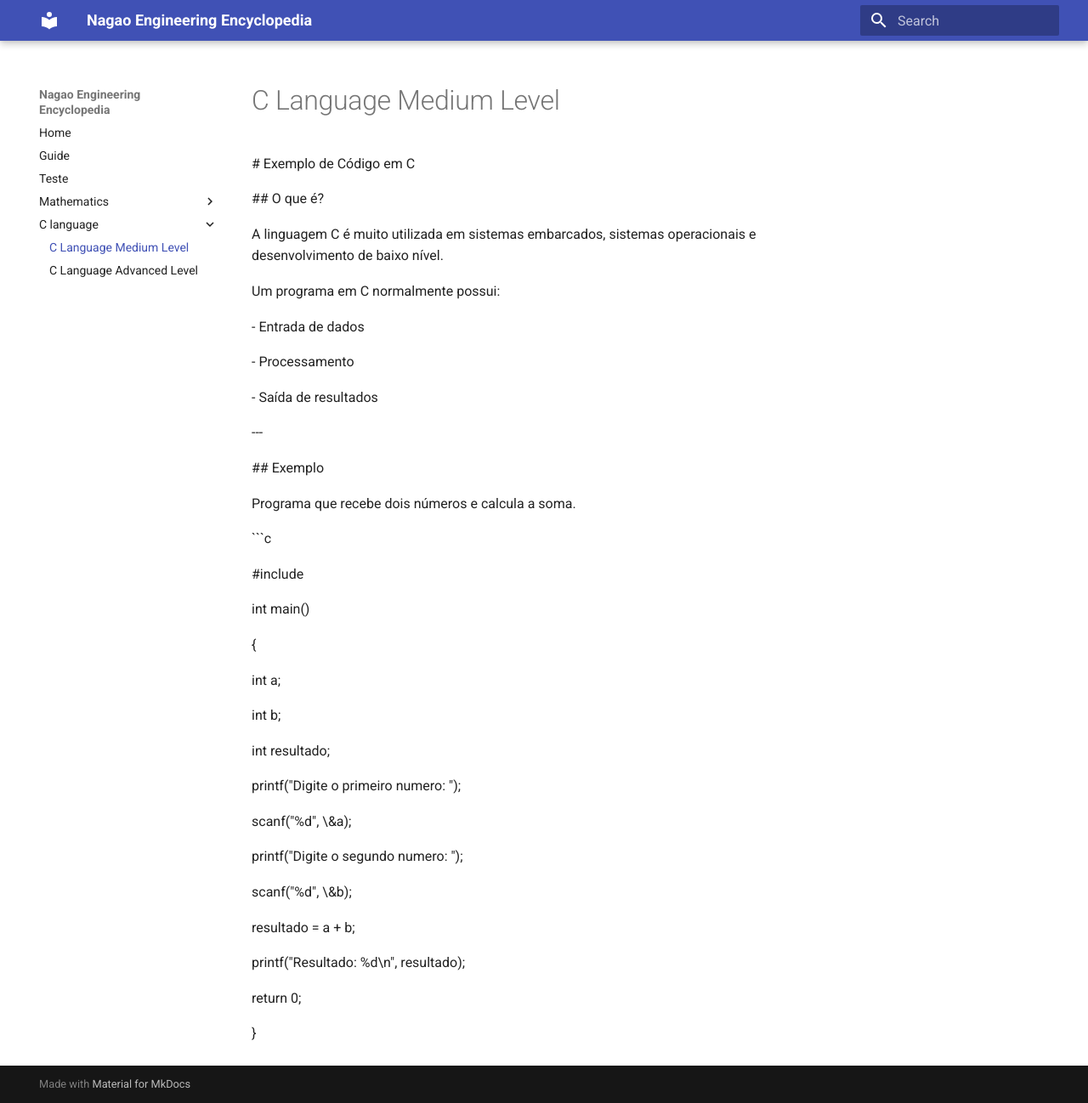
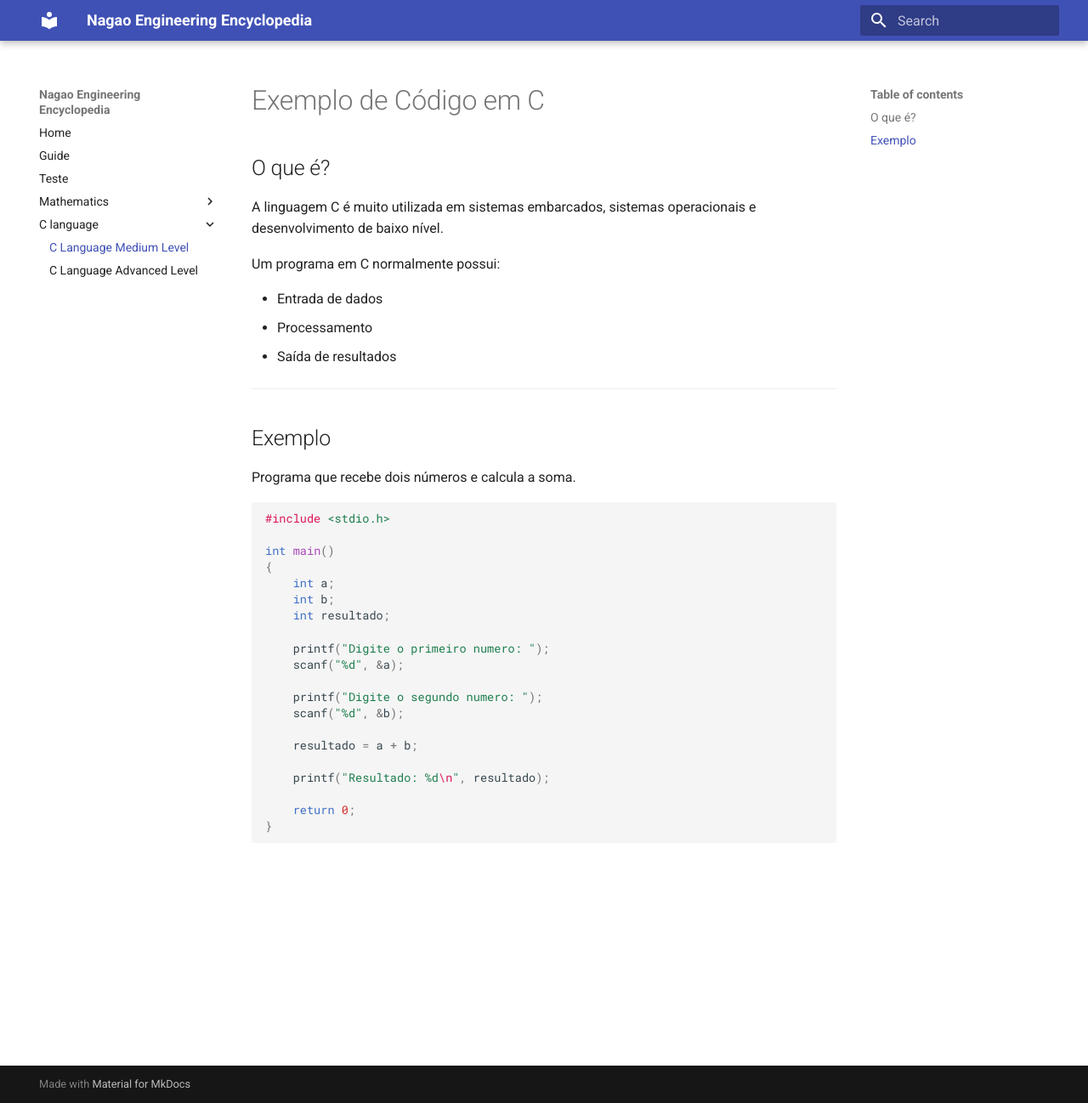
Before and after one commit to NagaoVictor/nagao-engineering, an MkDocs documentation site: the page built from docs/clang/medium.md, in a window 1280 px wide and 1298 px high. Shown: the whole window at 85% size. Built offline with MkDocs 1.6.1 and Material for MkDocs 9.7.7, drawn with Linux system fonts in a browser that asks for light colours; some of the changed lines change nothing that is shown.

Commit message:
Update medium.md

````diff
--- a/docs/clang/medium.md
+++ b/docs/clang/medium.md
@@ -1,77 +1,40 @@
-\# Exemplo de Código em C
+# Exemplo de Código em C
 
-
-
-\## O que é?
-
-
+## O que é?
 
 A linguagem C é muito utilizada em sistemas embarcados, sistemas operacionais e desenvolvimento de baixo nível.
 
-
-
 Um programa em C normalmente possui:
 
+- Entrada de dados
+- Processamento
+- Saída de resultados
 
+---
 
-\- Entrada de dados
-
-\- Processamento
-
-\- Saída de resultados
-
-
-
-\---
-
-
-
-\## Exemplo
-
-
+## Exemplo
 
 Programa que recebe dois números e calcula a soma.
 
-
-
 ```c
-
-\#include <stdio.h>
-
-
+#include <stdio.h>
 
 int main()
+{
+    int a;
+    int b;
+    int resultado;
 
-{
+    printf("Digite o primeiro numero: ");
+    scanf("%d", &a);
 
-&#x20;   int a;
+    printf("Digite o segundo numero: ");
+    scanf("%d", &b);
 
-&#x20;   int b;
+    resultado = a + b;
 
-&#x20;   int resultado;
+    printf("Resultado: %d\n", resultado);
 
-
-
-&#x20;   printf("Digite o primeiro numero: ");
-
-&#x20;   scanf("%d", \&a);
-
-
-
-&#x20;   printf("Digite o segundo numero: ");
-
-&#x20;   scanf("%d", \&b);
-
-
-
-&#x20;   resultado = a + b;
-
-
-
-&#x20;   printf("Resultado: %d\\n", resultado);
-
-
-
-&#x20;   return 0;
-
+    return 0;
 }
+```
````
